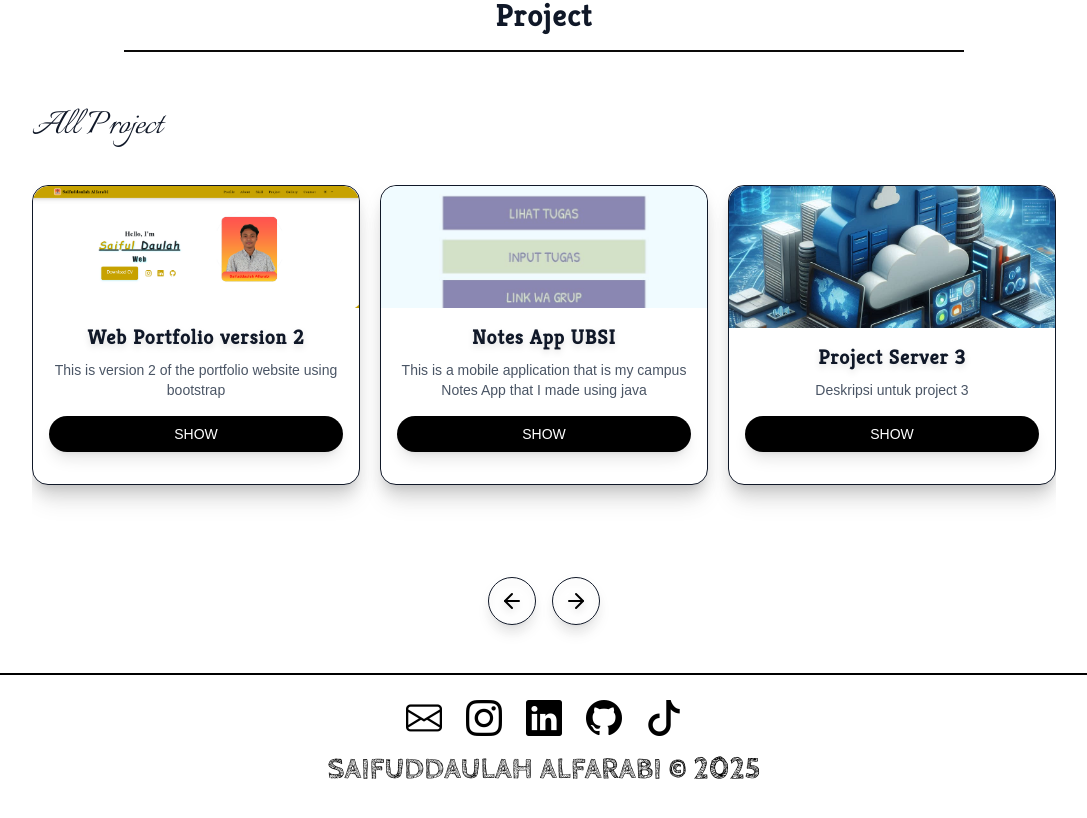
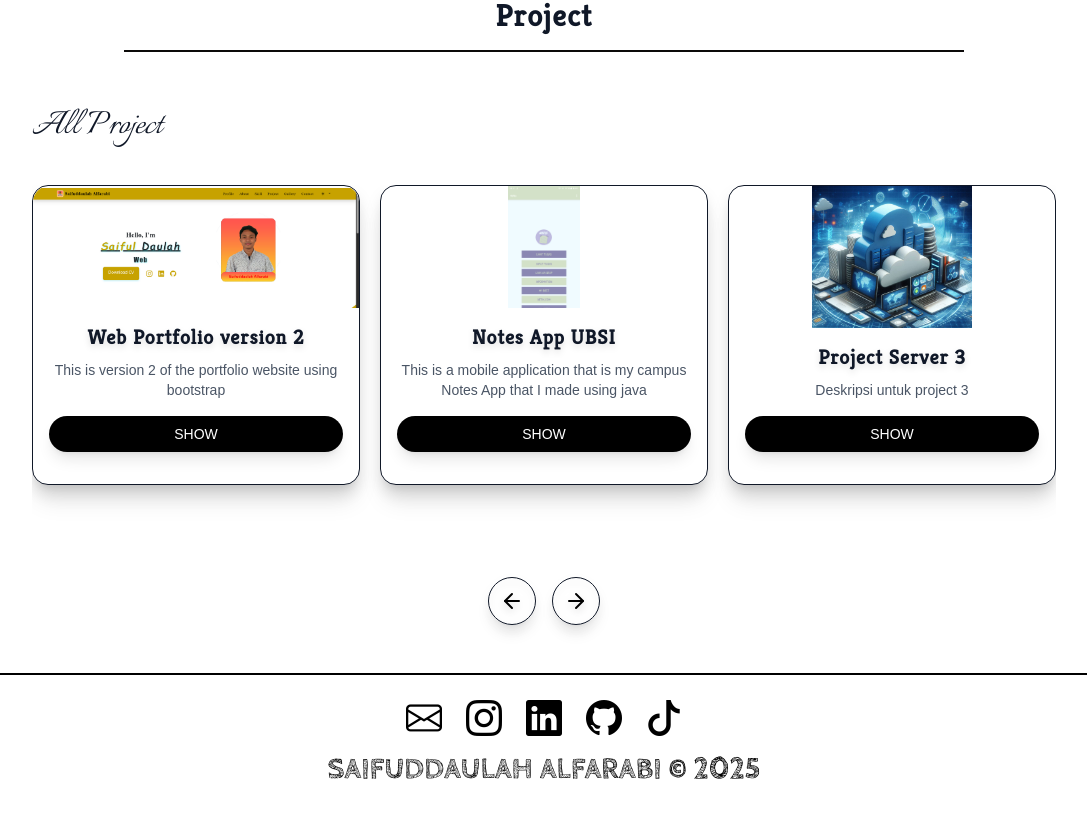
Before and after one commit to SaifulDA/webportov3, a React (Vite) app: page / in a window 1280 px wide. Shown: the part 1826-2644 px from the top of the page, without its empty margins (96-1183 px from the left). Built offline with nearby package versions, Linux system fonts and the light colour scheme.

Commit message:
Fix: fix image card project

```diff
--- a/src/components/layout/CardProject.jsx
+++ b/src/components/layout/CardProject.jsx
@@ -11,7 +11,7 @@ const Card = ({ title, desc, image, link }) => {
       <div className="relative dark:shadow-white/30 dark:shadow-lg bg-white rounded-2xl shadow-xl drop-shadow-xl pb-4 overflow-hidden hover:shadow-2xl border border-gray-900 max-h-[300px] flex flex-col transition-colors duration-300">
         {/* Image container (Click to Open Modal) */}
         <div className="overflow-hidden rounded-t-2xl cursor-pointer" onClick={() => setIsOpen(true)}>
-          <LazyImage src={image} alt={title} className="w-full h-40 object-cover" />
+          <LazyImage src={image} alt={title} className="w-full h-40 object-contain" />
         </div>
 
         {/* Content container */}
```
